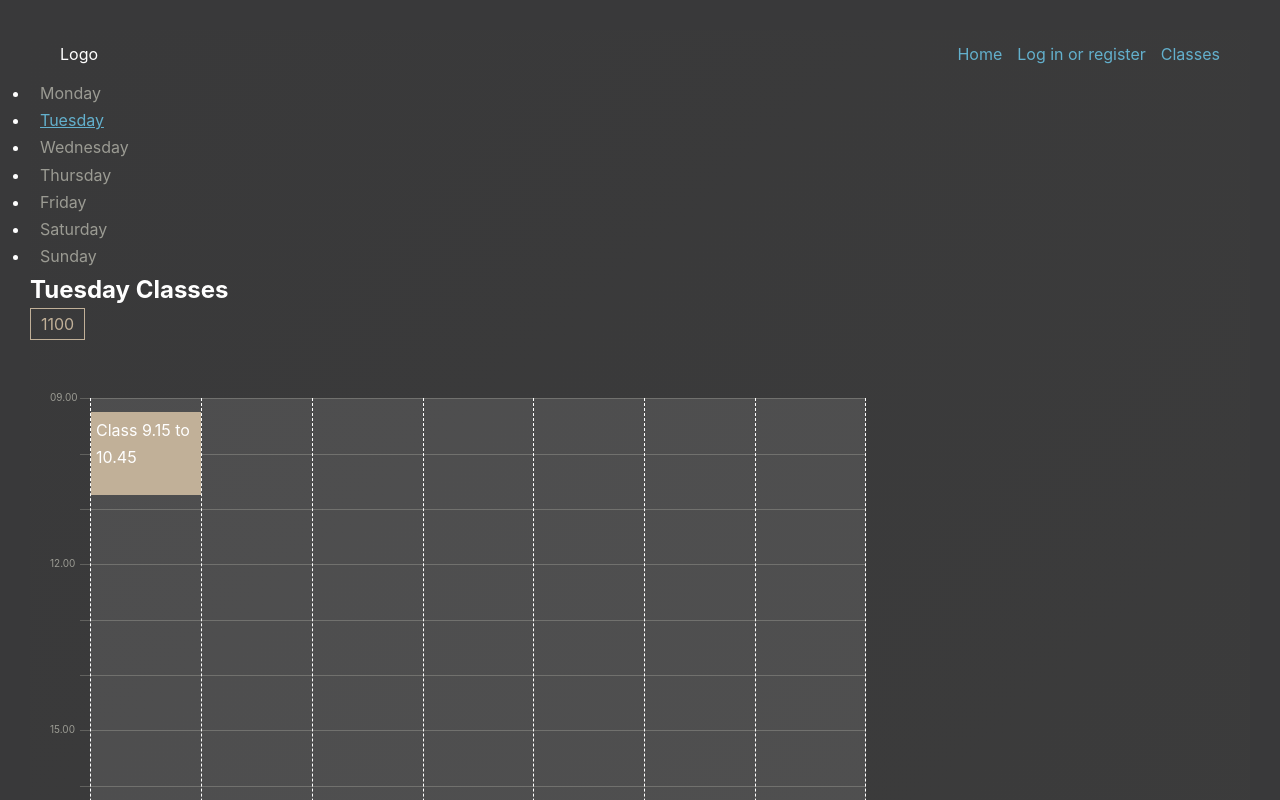
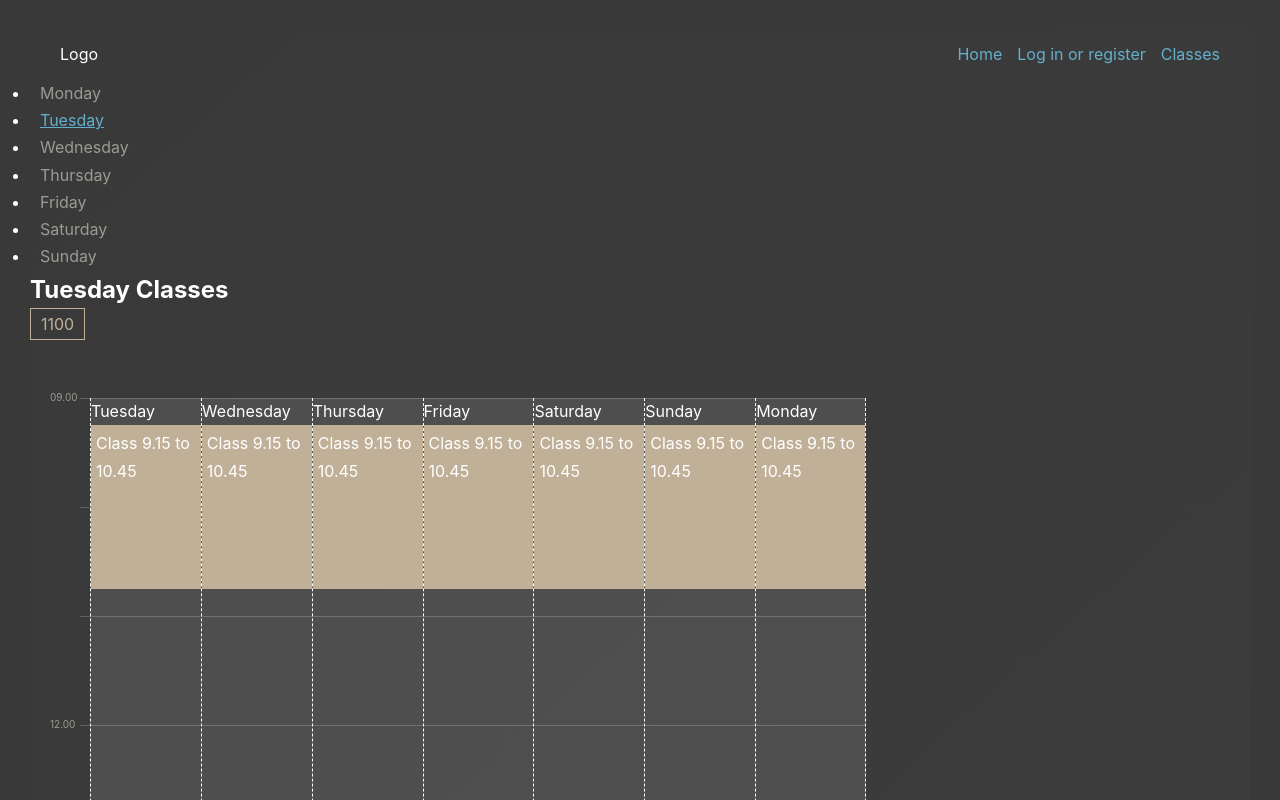
Before and after one commit to thebailers/membr-mngment, a React (Create React App) app: page /classes/tuesday in a window 1280 px wide. Shown: the top 800 px of the page. Built offline with nearby package versions, Linux system fonts and the light colour scheme; no server answers.

Commit message:
Breaks up calendar week component

```diff
--- a/src/components/calendar-week/calendar-week.component.tsx
+++ /dev/null
@@ -1,50 +0,0 @@
-import { CalendarGrid } from "./calendar-week.styles";
-
-const CalendarWeek = () => {
-  return (
-    <CalendarGrid>
-      <div className="calendar-grid">
-        <div className="day monday">
-          <div className="class nine15_ten45">Class 9.15 to 10.45</div>
-          <div className="class eighteen30_twenty30">Class 18.30 to 20.30</div>
-        </div>
-        <div className="day tuesday"></div>
-        <div className="day wednesday"></div>
-        <div className="day thursday"></div>
-        <div className="day friday"></div>
-        <div className="day saturday"></div>
-        <div className="day sunday"></div>
-      </div>
-
-      <div className="calendar-guides">
-        <div className="guide with-time nine">
-          <span className="time">09.00</span>
-        </div>
-        <div className="guide unnumbered ten"></div>
-        <div className="guide unnumbered eleven"></div>
-        <div className="guide with-time twelve">
-          <span className="time">12.00</span>
-        </div>
-        <div className="guide unnumbered thirteen"></div>
-        <div className="guide unnumbered fourteen"></div>
-        <div className="guide with-time fifteen">
-          <span className="time">15.00</span>
-        </div>
-        <div className="guide unnumbered sixteen"></div>
-        <div className="guide unnumbered seventeen"></div>
-        <div className="guide with-time eighteen">
-          <span className="time">18.00</span>
-        </div>
-        <div className="guide unnumbered nineteen"></div>
-        <div className="guide with-time unnumbered twenty_twentyone last">
-          <span className="time">21.00</span>
-        </div>
-        {/* <div className="guide twentyone topNeg50">
-
-        </div> */}
-      </div>
-    </CalendarGrid>
-  );
-};
-
-export default CalendarWeek;
--- /dev/null
+++ b/src/components/calendar/calendar-day/calendar-day.tsx
@@ -0,0 +1,15 @@
+type TCalendarDay = {
+  day: string;
+};
+
+const CalendarDay = ({ day }: TCalendarDay) => {
+  return (
+    <div className="day monday">
+      <div className="day-label">{day}</div>
+      <div className="class nine15_ten45">Class 9.15 to 10.45</div>
+      <div className="class eighteen30_twenty30">Class 18.30 to 20.30</div>
+    </div>
+  );
+};
+
+export default CalendarDay;
--- /dev/null
+++ b/src/components/calendar/calendar-week/calendar-guides.component.tsx
@@ -0,0 +1,30 @@
+const CalendarGuides = () => {
+  return (
+    <div className="calendar-guides">
+      <div className="guide with-time nine">
+        <span className="time">09.00</span>
+      </div>
+      <div className="guide unnumbered ten"></div>
+      <div className="guide unnumbered eleven"></div>
+      <div className="guide with-time twelve">
+        <span className="time">12.00</span>
+      </div>
+      <div className="guide unnumbered thirteen"></div>
+      <div className="guide unnumbered fourteen"></div>
+      <div className="guide with-time fifteen">
+        <span className="time">15.00</span>
+      </div>
+      <div className="guide unnumbered sixteen"></div>
+      <div className="guide unnumbered seventeen"></div>
+      <div className="guide with-time eighteen">
+        <span className="time">18.00</span>
+      </div>
+      <div className="guide unnumbered nineteen"></div>
+      <div className="guide with-time unnumbered twenty_twentyone last">
+        <span className="time">21.00</span>
+      </div>
+    </div>
+  );
+};
+
+export default CalendarGuides;
--- /dev/null
+++ b/src/components/calendar/calendar-week/calendar-week.component.tsx
@@ -0,0 +1,39 @@
+import CalendarDay from "../calendar-day/calendar-day";
+import CalendarGuides from "./calendar-guides.component";
+import { CalendarGrid } from "./calendar-week.styles";
+
+import { daysOfWeekArray } from "../../../utils/utils";
+
+const CalendarWeek = () => {
+  const todayInt = new Date().getDay();
+  return (
+    <CalendarGrid>
+      <div className="calendar-grid">
+        {/* todo: dynamic days - 7 days from today */}
+        <CalendarDay day={daysOfWeekArray[todayInt % daysOfWeekArray.length]} />
+        <CalendarDay
+          day={daysOfWeekArray[(todayInt + 1) % daysOfWeekArray.length]}
+        />
+        <CalendarDay
+          day={daysOfWeekArray[(todayInt + 2) % daysOfWeekArray.length]}
+        />
+        <CalendarDay
+          day={daysOfWeekArray[(todayInt + 3) % daysOfWeekArray.length]}
+        />
+        <CalendarDay
+          day={daysOfWeekArray[(todayInt + 4) % daysOfWeekArray.length]}
+        />
+        <CalendarDay
+          day={daysOfWeekArray[(todayInt + 5) % daysOfWeekArray.length]}
+        />
+        <CalendarDay
+          day={daysOfWeekArray[(todayInt + 6) % daysOfWeekArray.length]}
+        />
+      </div>
+
+      <CalendarGuides />
+    </CalendarGrid>
+  );
+};
+
+export default CalendarWeek;
--- a/src/components/calendar-week/calendar-week.styles.ts
+++ b/src/components/calendar/calendar-week/calendar-week.styles.ts
@@ -1,5 +1,5 @@
 import styled from "styled-components";
-import { colors } from "../../global-styles";
+import { colors } from "../../../global-styles";
 
 const guideColor = colors.duskyGold;
 const guideColorRgb = colors.duskyGoldRgb;
--- a/src/components/classes/classes.component.tsx
+++ b/src/components/classes/classes.component.tsx
@@ -10,7 +10,7 @@ import {
 
 import ClassesMenu from "./classes-menu.component";
 import ClassList from "../class-list/class-list.component";
-import CalendarWeek from "../calendar-week/calendar-week.component";
+import CalendarWeek from "../calendar/calendar-week/calendar-week.component";
 
 const Classes = () => {
   const { weekday } = useParams();
```
